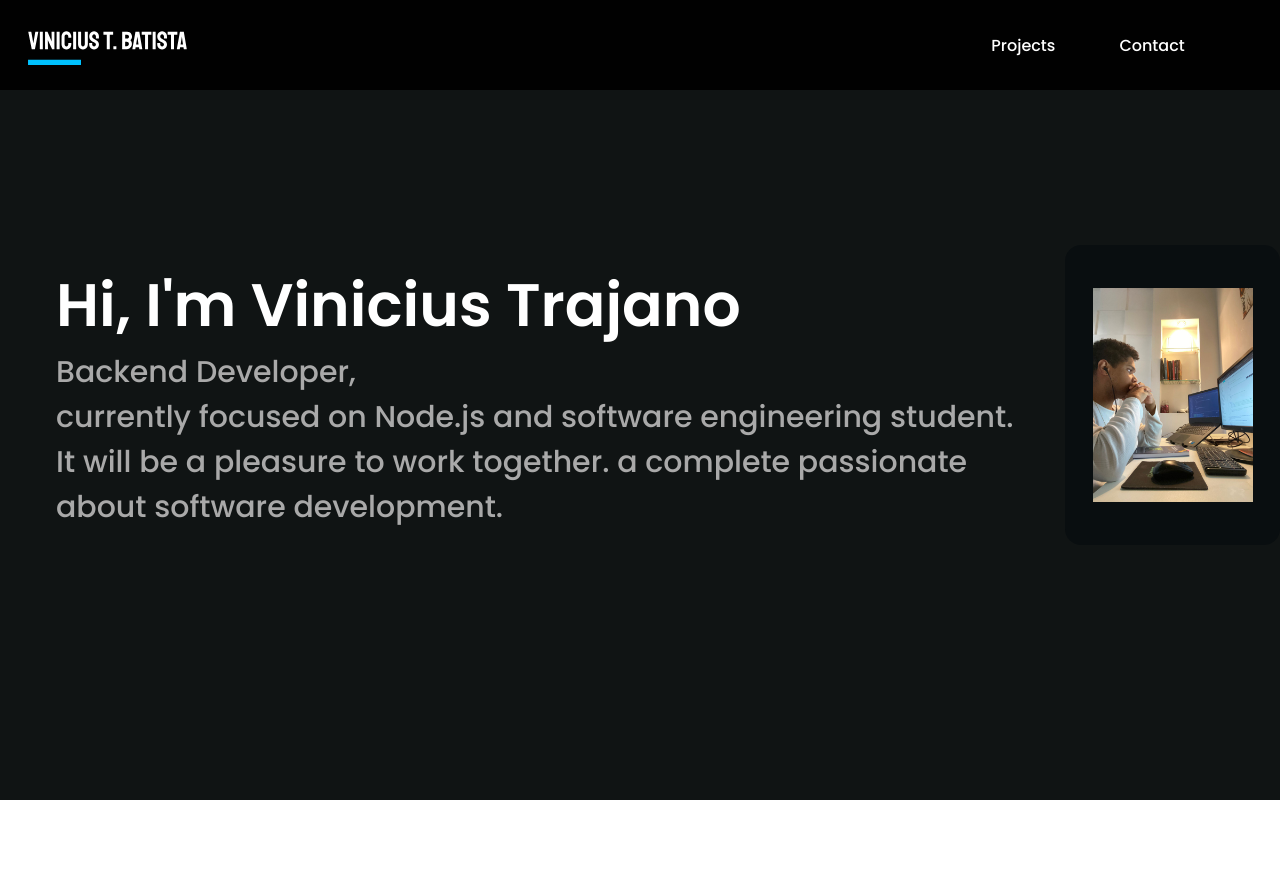
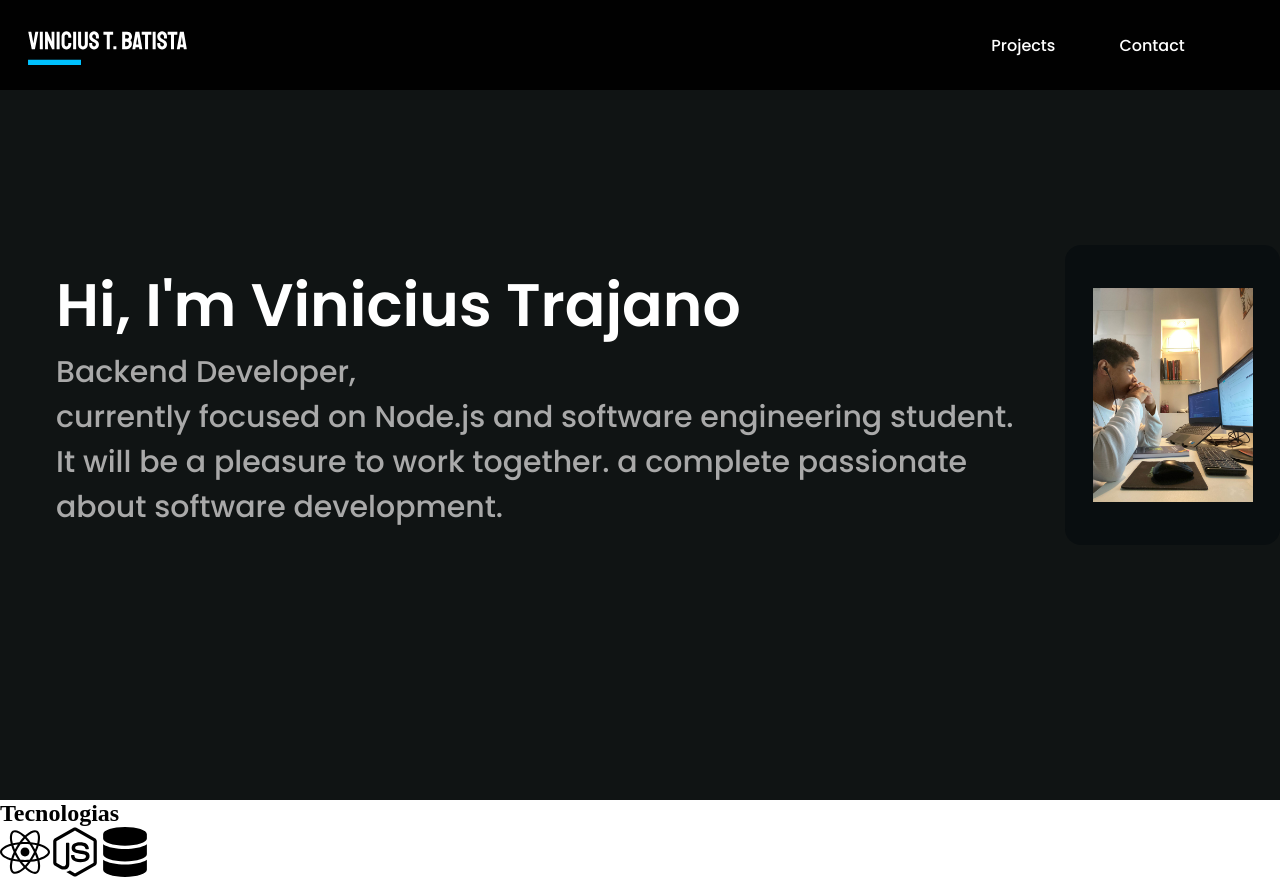
Before and after one commit to trajanovinicius/myprofile, a React (Create React App) app: page / in a window 1280 px wide. Before the commit the page ends 800 px from the top, so only its background shows below. Built offline with nearby package versions, Linux system fonts and the light colour scheme.

Commit message:
iniciando desenvolvimento da seção de tecnologias

```diff
--- a/package.json
+++ b/package.json
@@ -9,6 +9,7 @@
     "polished": "^4.1.3",
     "react": "^17.0.2",
     "react-dom": "^17.0.2",
+    "react-icons": "^4.9.0",
     "react-scripts": "4.0.3",
     "styled-components": "^5.3.0",
     "web-vitals": "^1.1.2"
--- a/src/App.js
+++ b/src/App.js
@@ -1,10 +1,12 @@
 import Profile from "../src/pages/Profile";
+import TechSection from "./components/techSection";
 import { GlobalStyle } from "./styles/global";
 function App() {
   return (
     <>
       <GlobalStyle />
       <Profile />
+      <TechSection/>
     </>
   );
 }
--- /dev/null
+++ b/src/components/techSection.js
@@ -0,0 +1,18 @@
+import React from 'react';
+import { FaReact, FaNodeJs, FaDatabase } from 'react-icons/fa';
+
+const TechSection = () => {
+  return (
+    <section>
+      <h2>Tecnologias</h2>
+      <div>
+        <FaReact size={50} />
+        <FaNodeJs size={50} />
+        <FaDatabase size={50} />
+        {/* Adicione mais ícones de acordo com as tecnologias que deseja mostrar */}
+      </div>
+    </section>
+  );
+};
+
+export default TechSection;
```
Also changed, not shown: 2 other files (tests, documents, lock files or other folders).
